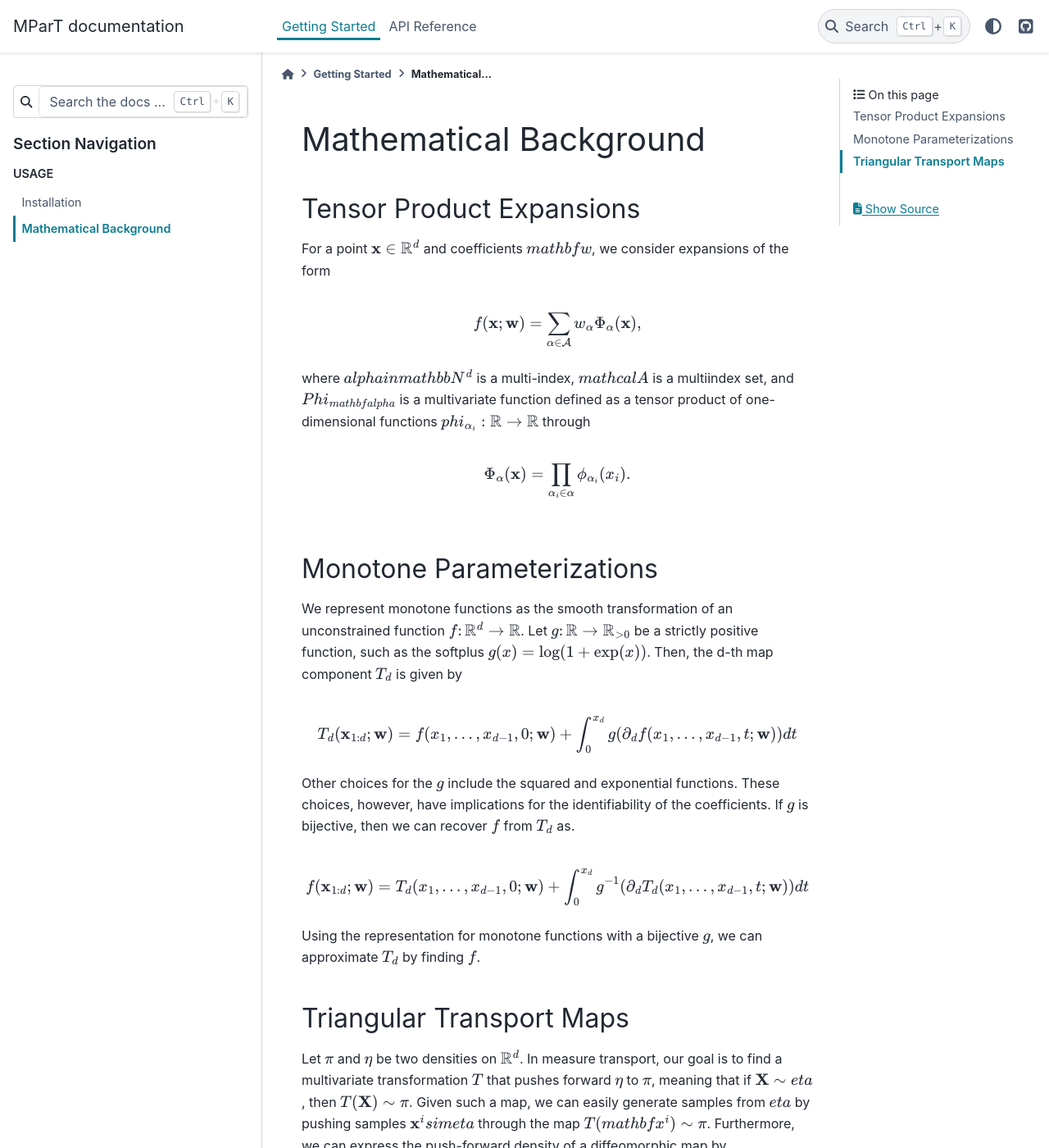
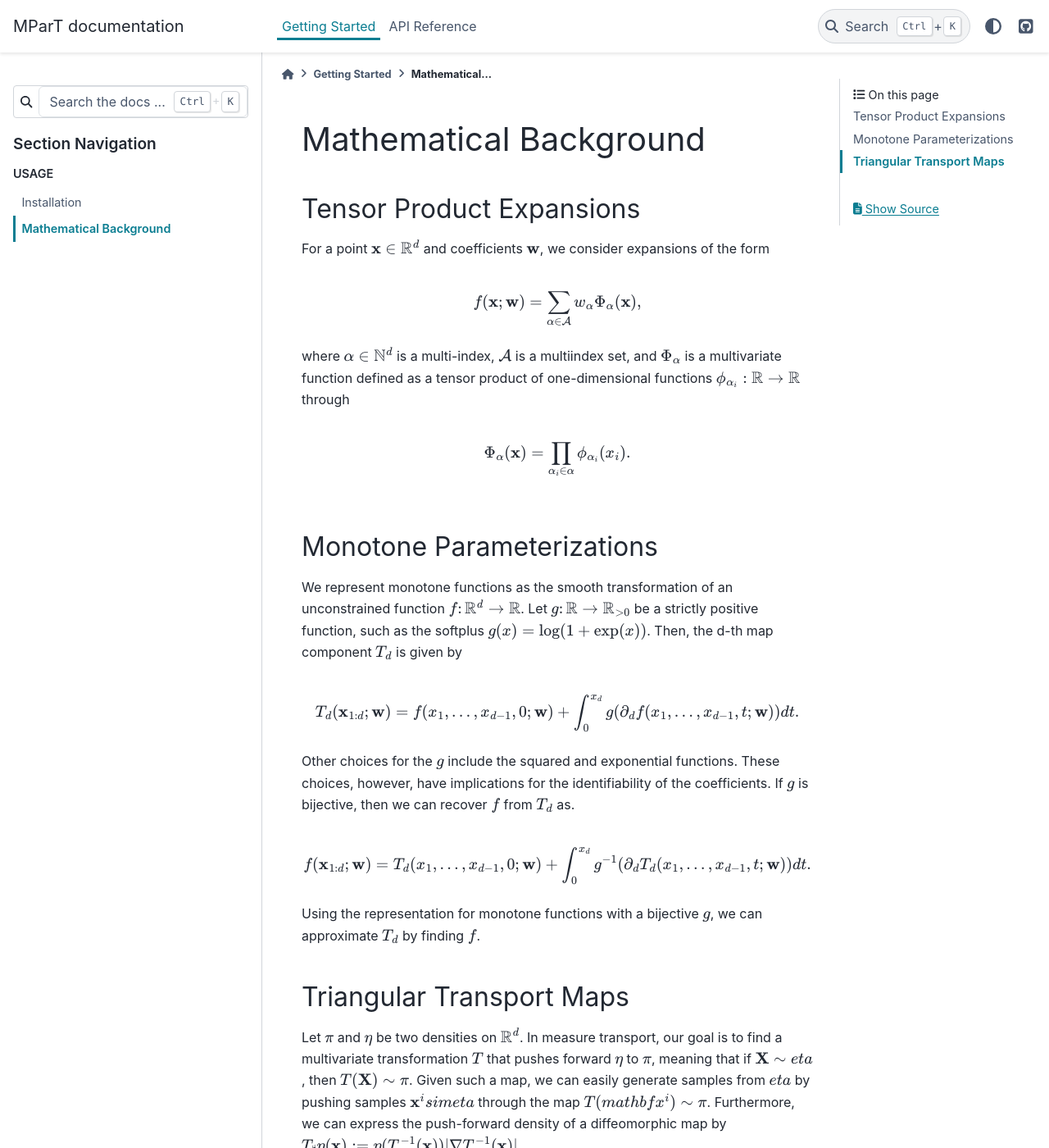
Before and after one commit to MeasureTransport/MParT, a Sphinx documentation site: the page built from docs/source/getting_started/mathematics.rst, in a window 1280 px wide and 1400 px high. Shown: the whole window at 82% size. Built offline with Sphinx 7.4.7 and the PyData theme 0.15.4, drawn with Linux system fonts in a browser that asks for light colours; some of the changed text lies outside the part shown.

Commit message:
editing latex typo

```diff
--- a/docs/source/getting_started/mathematics.rst
+++ b/docs/source/getting_started/mathematics.rst
@@ -7,14 +7,14 @@ Mathematical Background
 Tensor Product Expansions
 --------------------------
 
-For a point :math:`\mathbf{x}\in\mathbb{R}^d` and coefficients :math:`\\mathbf{w}`, we consider expansions of the form
+For a point :math:`\mathbf{x}\in\mathbb{R}^d` and coefficients :math:`\mathbf{w}`, we consider expansions of the form
 
 .. math::
 
     f(\mathbf{x}; \mathbf{w}) = \sum_{\alpha\in \mathcal{A}} w_\alpha \Phi_\alpha(\mathbf{x}),
 
-where :math:`\\alpha\\in\\mathbb{N}^d` is a multi-index, :math:`\\mathcal{A}` is a multiindex set, and :math:`\\Phi_{\\mathbf{\\alpha}}` is a
-multivariate function defined as a tensor product of one-dimensional functions :math:`\\phi_{\alpha_i} : \mathbb{R}\rightarrow \mathbb{R}`
+where :math:`\alpha\in\mathbb{N}^d` is a multi-index, :math:`\mathcal{A}` is a multiindex set, and :math:`\Phi_{\mathbf{\alpha}}` is a
+multivariate function defined as a tensor product of one-dimensional functions :math:`\phi_{\alpha_i} : \mathbb{R}\rightarrow \mathbb{R}`
 through
 
 .. math::
@@ -28,12 +28,12 @@ Monotone Parameterizations
 We represent monotone functions as the smooth transformation of an unconstrained function :math:`f\colon\mathbb{R}^{d} \rightarrow \mathbb{R}`. Let :math:`g\colon\mathbb{R}\rightarrow \mathbb{R}_{>0}` be a strictly positive function, such as the softplus :math:`g(x) = \log(1 + \exp(x))`. Then, the d-th map component :math:`T_{d}` is given by
 
 .. math::
-    T_d(\mathbf{x}_{1:d}; \mathbf{w}) = f(x_1,\ldots, x_{d-1},0; \mathbf{w}) + \int_0^{x_d} g( \partial_d f(x_1,\ldots, x_{d-1},t; \mathbf{w}) ) dt
+    T_d(\mathbf{x}_{1:d}; \mathbf{w}) = f(x_1,\ldots, x_{d-1},0; \mathbf{w}) + \int_0^{x_d} g( \partial_d f(x_1,\ldots, x_{d-1},t; \mathbf{w}) ) dt.
 
 Other choices for the :math:`g` include the squared and exponential functions. These choices, however, have implications for the identifiability of the coefficients. If :math:`g` is bijective, then we can recover :math:`f` from :math:`T_d` as.
 
 .. math::
-    f(\mathbf{x}_{1:d}; \mathbf{w}) = T_d(x_1,\ldots, x_{d-1},0; \mathbf{w}) + \int_0^{x_d} g^{-1}( \partial_d T_d(x_1,\ldots, x_{d-1},t; \mathbf{w}) ) dt
+    f(\mathbf{x}_{1:d}; \mathbf{w}) = T_d(x_1,\ldots, x_{d-1},0; \mathbf{w}) + \int_0^{x_d} g^{-1}( \partial_d T_d(x_1,\ldots, x_{d-1},t; \mathbf{w}) ) dt.
 
 Using the representation for monotone functions with a bijective :math:`g`, we can approximate :math:`T_d` by finding :math:`f`.
 
```
Also changed, not shown: other parts of docs/source/getting_started/mathematics.rst (+1 -1 lines).
